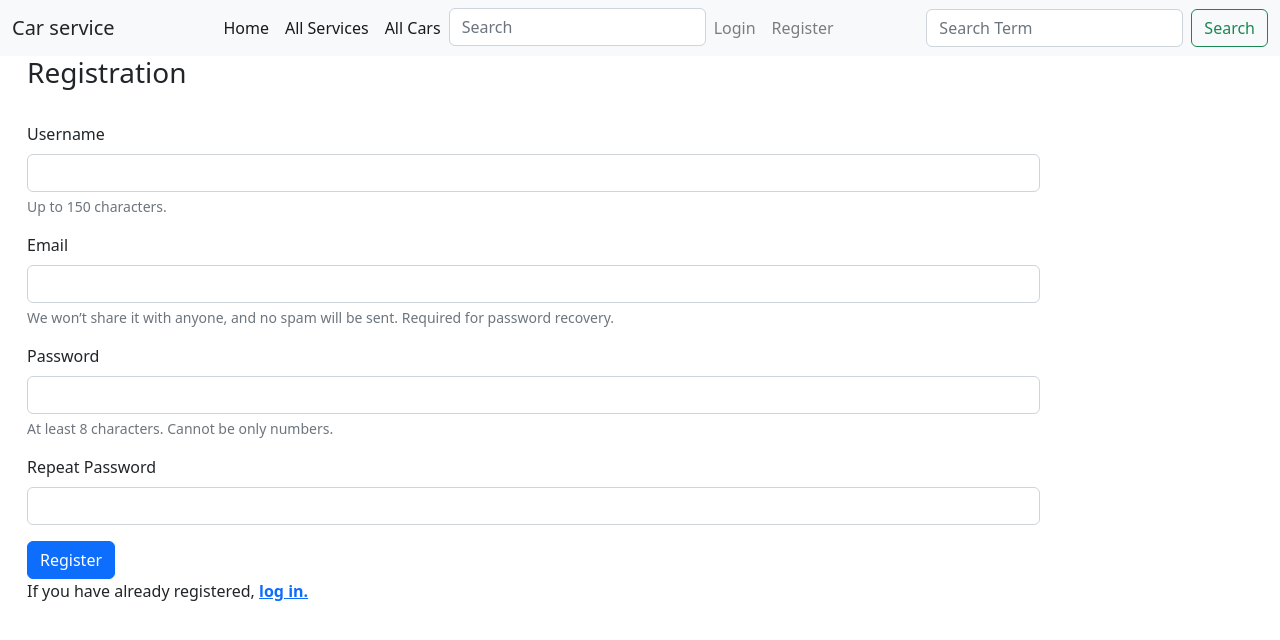
After one commit to ckuly/personal-car-service, a Django app: page /car_service/register/ in a window 1280 px wide. The commit adds this page. Shown: the top 640 px of the page. Run offline with Django 5.2, Linux system fonts and the light colour scheme; some libraries are stand-ins or nearby versions.

Commit message:
Register form

```diff
--- a/car_service/templates/base.html
+++ b/car_service/templates/base.html
@@ -43,7 +43,9 @@
             </li>
             {% else %}
             <li class="nav-item"><a class="nav-link" href="{% url 'login'%}">Login</a></li>
-            <li class="nav-item"><a class="nav-link" href="#">Register</a></li>
+            {% if not user.is_authenticated %}
+            <li class="nav-item"><a class="nav-link" href="{% url 'register'%}">Register</a></li>
+            {% endif %}
             {% endif %}
         </ul>
         <form class="form-inline my-2 my-lg-0" action="{% url 'search' %}" method="get">
--- /dev/null
+++ b/car_service/templates/register.html
@@ -0,0 +1,34 @@
+{% extends "base.html" %}
+
+{% block content %}
+
+    <div class="container register">
+        <h3>Registration</h3><br/>
+        <form method="post">
+            {% csrf_token %}
+            <div class="form-group">
+                <label for="username">Username</label>
+                <input name="username" type="text" class="form-control" id="username" aria-describedby="usernameHelp">
+                <small id="usernameHelp" class="form-text text-muted">Up to 150 characters.</small>
+            </div>
+            <div class="form-group">
+                <label for="exampleInputEmail1">Email</label>
+                <input name="email" type="email" class="form-control" id="exampleInputEmail1" aria-describedby="emailHelp">
+                <small id="emailHelp" class="form-text text-muted">We won’t share it with anyone, and no spam will be sent.
+                    Required for password recovery. </small>
+            </div>
+            <div class="form-group">
+                <label for="password">Password</label>
+                <input name="password" type="password" class="form-control" id="password" aria-describedby="pwdHelp">
+                <small id="pwdHelp" class="form-text text-muted">At least 8 characters. Cannot be only numbers.</small>
+            </div>
+            <div class="form-group">
+                <label for="password2">Repeat Password</label>
+                <input name="password2" type="password" class="form-control" id="password2" aria-describedby="pwd2Help">
+            </div>
+            <button type="submit" class="btn btn-primary register-button">Register</button>
+        </form>
+        <p>If you have already registered, <a href="/login"><strong>log in.</strong></a></p>
+    </div>
+
+{% endblock %}
--- a/car_service/urls.py
+++ b/car_service/urls.py
@@ -8,5 +8,6 @@ urlpatterns = [
     path('orders/', views.OrderListView.as_view(), name='orders'),
     path('orders/<uuid:pk>', views.OrderDetailView.as_view(), name='order-detail'),
     path('search/', views.search, name='search'),
-    path('mycars/', views.LoanedCar.as_view(), name='my-cars')
+    path('mycars/', views.LoanedCar.as_view(), name='my-cars'),
+    path('register/', views.register, name='register'),
 ]
--- a/car_service/views.py
+++ b/car_service/views.py
@@ -4,6 +4,10 @@ from django.views import generic
 from django.core.paginator import Paginator
 from django.db.models import Q
 from django.contrib.auth.mixins import LoginRequiredMixin
+from django.shortcuts import redirect
+from django.contrib.auth.forms import User
+from django.views.decorators.csrf import csrf_protect
+from django.contrib import messages
 
 def index(request):
     num_cars = Car.objects.all().count()
@@ -67,3 +71,32 @@ class LoanedCar(LoginRequiredMixin, generic.ListView):
 
     def get_queryset(self):
         return Order.objects.filter(client=self.request.user).order_by('date')
+
+@csrf_protect
+def register(request):
+    if request.method == "POST":
+        # pasiimame reikšmes iš registracijos formos
+        username = request.POST['username']
+        email = request.POST['email']
+        password = request.POST['password']
+        password2 = request.POST['password2']
+        # tikriname, ar sutampa slaptažodžiai
+        if password == password2:
+            # tikriname, ar neužimtas username
+            if User.objects.filter(username=username).exists():
+                messages.error(request, f'Vartotojo vardas {username} užimtas!')
+                return redirect('register')
+            else:
+                # tikriname, ar nėra tokio pat email
+                if User.objects.filter(email=email).exists():
+                    messages.error(request, f'Vartotojas su el. paštu {email} jau užregistruotas!')
+                    return redirect('register')
+                else:
+                    # jeigu viskas tvarkoje, sukuriame naują vartotoją
+                    User.objects.create_user(username=username, email=email, password=password)
+                    messages.info(request, f'Vartotojas {username} užregistruotas!')
+                    return redirect('login')
+        else:
+            messages.error(request, 'Slaptažodžiai nesutampa!')
+            return redirect('register')
+    return render(request, 'register.html')
```
Also changed, not shown: db.sqlite3.
